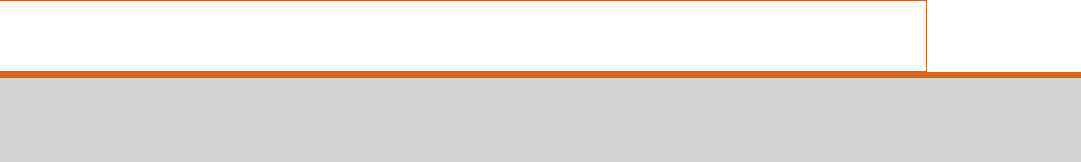
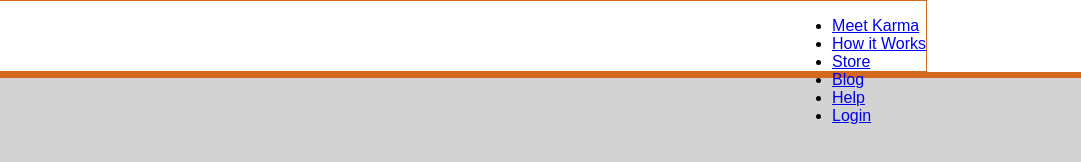
Before and after one commit to yonayen/Startup-Landing-Page-Clone, a plain HTML site: page index.html in a window 1280 px wide. Shown: the full height of the page, 199-1280 px from the left. Drawn offline with Linux system fonts and the light colour scheme.

Commit message:
Create Nav links and float right

```diff
--- a/css/style.css
+++ b/css/style.css
@@ -22,3 +22,8 @@ div {
 	margin-left: 14px;
 	height: 70px;
 }
+
+.content > .links {
+	float: right;
+
+}
--- a/index.html
+++ b/index.html
@@ -11,7 +11,7 @@
 		<div class="content">
 			<img class="logo" src="images/karma-logo.svg" alt="Karma Logo" width="26">
 
-			<!-- <ul class="links">
+			<ul class="links">
 				<li class="active"><a href="#">Meet Karma</a></li>
 				<li><a href="#">How it Works</a></li>
 				<li><a href="#">Store</a></li>
@@ -19,7 +19,7 @@
 				<li><a href="#">Help</a></li>
 				<li><a href="#">Login</a></li>
 			</ul>
- -->
+
 		</div>
 	</nav>
 
```
